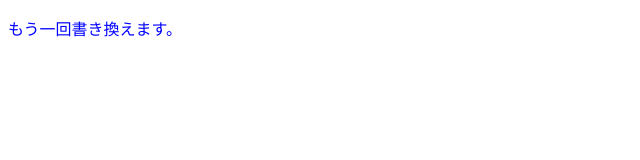
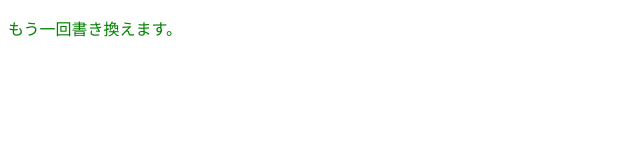
Before and after one commit to KurahashiYuina/2025-5-12-git-workshop, a plain HTML site: page index.html in a window 1280 px wide. Shown: the whole page, without its empty margins (0-640 px from the left). Drawn offline with Linux system fonts and the light colour scheme.

Commit message:
文字の色を青から緑に変更しました

```diff
--- a/index.html
+++ b/index.html
@@ -5,6 +5,6 @@
     <title>タイトル</title>
   </head>
   <body>
-     <p style="color:blue">もう一回書き換えます。</p>
+     <p style="color:green">もう一回書き換えます。</p>
   </body>
 </hyml>
```
